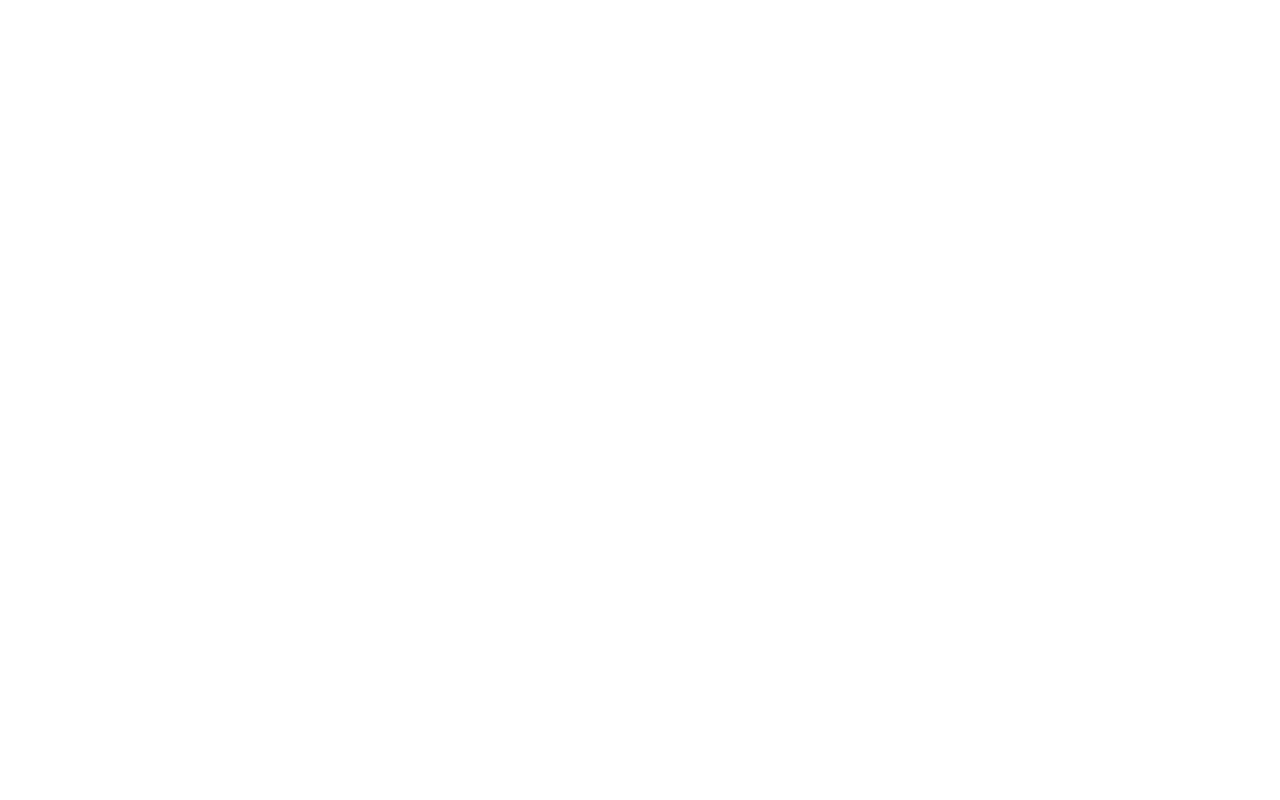
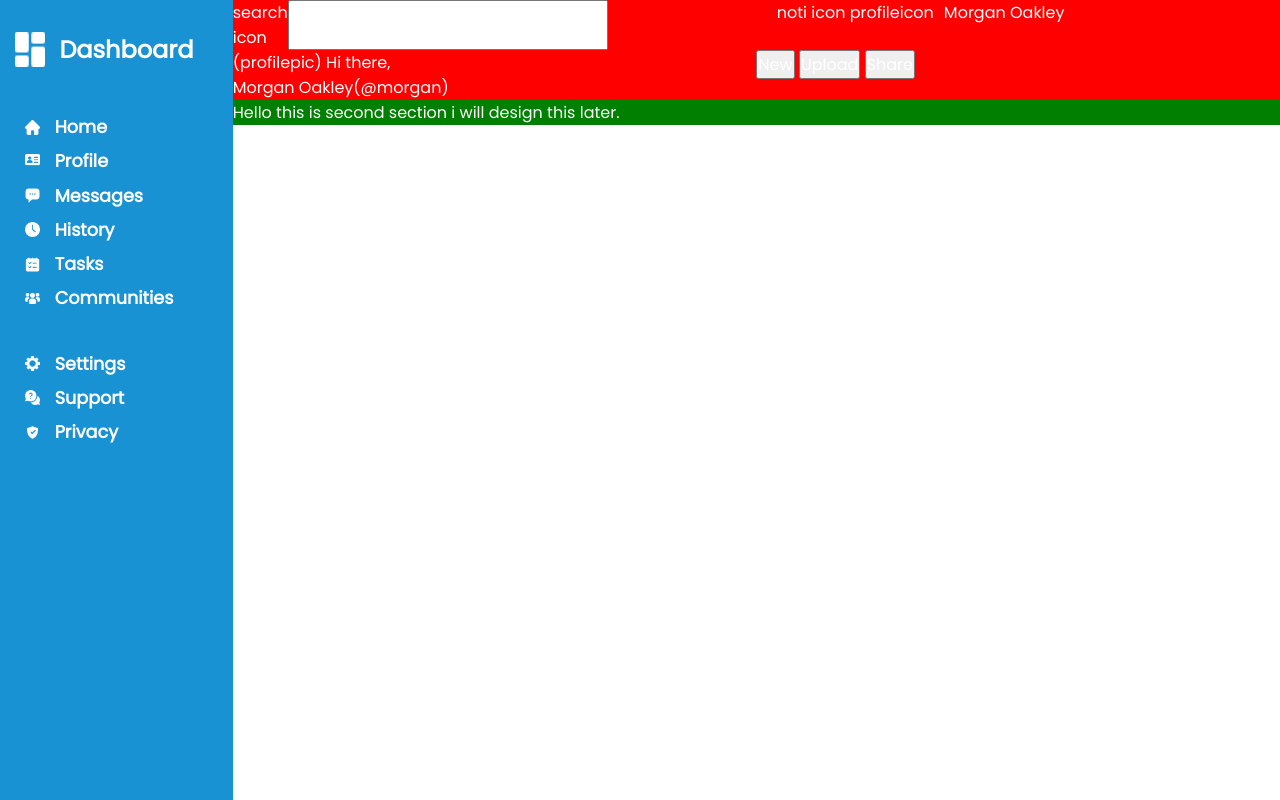
Before and after one commit to prabinbastakoti/Dashboard, a plain HTML site: page index.html in a window 1280 px wide. Drawn offline with Linux system fonts and the light colour scheme.

Commit message:
Add Left Column

```diff
--- a/index.html
+++ b/index.html
@@ -1,12 +1,64 @@
 <!DOCTYPE html>
 <html lang="en">
+
 <head>
     <meta charset="UTF-8">
     <meta http-equiv="X-UA-Compatible" content="IE=edge">
     <meta name="viewport" content="width=device-width, initial-scale=1.0">
     <title>Dashboard</title>
+    <link rel="stylesheet" href="/static/style.css">
+    <link rel="shortcut icon" href="static/images/dashboard1.svg" type="image/x-icon">
 </head>
+
 <body>
+    <div class="container">
+        <div class="leftHalf">
+            <div class="icon ico-container"><img src="static/images/dashboard.png" class="icon-main"> Dashboard</div>
 
+            <div class="settingsContainer">
+
+                <div class="userInfos userinfos-container">
+                    <div class="home text"><img src="static/images/home.png">Home</div>
+                    <div class="profile text"><img src="static/images/profile.png">Profile</div>
+                    <div class="messages text"><img src="static/images/messages.png">Messages</div>
+                    <div class="history text"><img src="static/images/history.png">History</div>
+                    <div class="tasks text"><img src="static/images/tasks.png">Tasks</div>
+                    <div class="communities text"><img src="static/images/communities.png">Communities</div>
+                </div>
+                <div class="settings usersetting-container">
+                    <div class="settings text"><img src="static/images/settings.png">Settings</div>
+                    <div class="support text"><img src="static/images/support.png">Support</div>
+                    <div class="privacy text"><img src="static/images/privacy.png">Privacy</div>
+                </div>
+            </div>
+        </div>
+    <div class="rightHalf">
+
+        <div class="firstSection">
+
+            <div class="profileSection">
+
+                <div class="searchbar">search icon<input type="search" name="search" id="search"></div>
+                <div class="notification">noti icon profileicon</div>
+                <div class="profile">Morgan Oakley</div>
+
+            </div>
+            <div class="greetingsSection">
+
+                <div class="greetings">(profilepic) Hi there, <br><span>Morgan Oakley(@morgan)</span></div>
+                <div class="buttons">
+                    <button type="button">New</button>
+                    <button type="button">Upload</button>
+                    <button type="button">Share</button>
+                </div>
+
+            </div>
+        </div>
+        <div class="secondSection">
+            Hello this is second section i will design this later.
+        </div>
+    </div>
+    </div>
 </body>
+
 </html>
--- /dev/null
+++ b/static/style.css
@@ -0,0 +1,98 @@
+@import url('https://fonts.googleapis.com/css2?family=Poppins&display=swap');
+
+* {
+    margin: 0;
+    padding: 0;
+    box-sizing: border-box;
+    font-family: 'Poppins', sans-serif;
+    font-size: 16px;
+    color: white;
+}
+
+.container {
+    display: grid;
+    grid-template-columns: 1fr 4.5fr;
+    height: 100vh;
+}
+
+
+/* =============================================LEFT HALF==================================================== */
+
+.leftHalf {
+    background-color: #1992D4;
+    height: 100%;
+    display: grid;
+    grid-template-rows: 1fr 7fr;
+    gap: 2%;
+    align-items: center;
+    padding-left: 15px;
+}
+
+.settingsContainer {
+    align-self: start;
+    display: grid;
+    grid-template-rows: repeat(auto-fill, 1fr);
+    gap: 10%;
+    margin-left: 10px;
+}
+
+.ico-container {
+    display: grid;
+    grid-template-columns: 1fr 5fr;
+    gap: 8%;
+    align-items: center;
+}
+
+.icon-main {
+    width: 30px;
+    height: 35px;
+}
+
+.icon {
+    justify-self: start;
+    font-size: 1.5rem;
+    font-weight: bold;
+}
+
+.text{
+    margin-bottom: 4%;
+    font-size: 1.1rem;
+    font-weight: bold;
+    display: grid;
+    grid-template-columns: 1fr 6fr;
+    align-items: center;
+}
+
+.settingsContainer img {
+    width: 15px;
+    height: 15px;
+}
+
+
+/* =============================================RIGHT HALF==================================================== */
+
+.firstSection {
+    background-color: red;
+}
+.secondSection{
+    background-color: green;
+}
+.profileSection {
+    display: grid;
+    grid-template-columns: repeat(3, 1fr);
+}
+
+.profileSection .searchbar {
+    display: grid;
+    grid-template-columns: 1fr 1fr;
+}
+
+.profileSection .notification{
+    justify-self: end;
+    margin-right: 10px;
+}
+
+.greetingsSection {
+    display: grid;
+    grid-template-columns: 1fr 1fr;
+}
```
Also changed, not shown: static/images/communities.png (added), static/images/dashboard.png (added), static/images/dashboard1.svg (added), static/images/history.png (added), static/images/home.png (added), static/images/messages.png (added), static/images/privacy.png (added), static/images/profile.png (added), static/images/settings.png (added), static/images/support.png (added), static/images/tasks.png (added).
